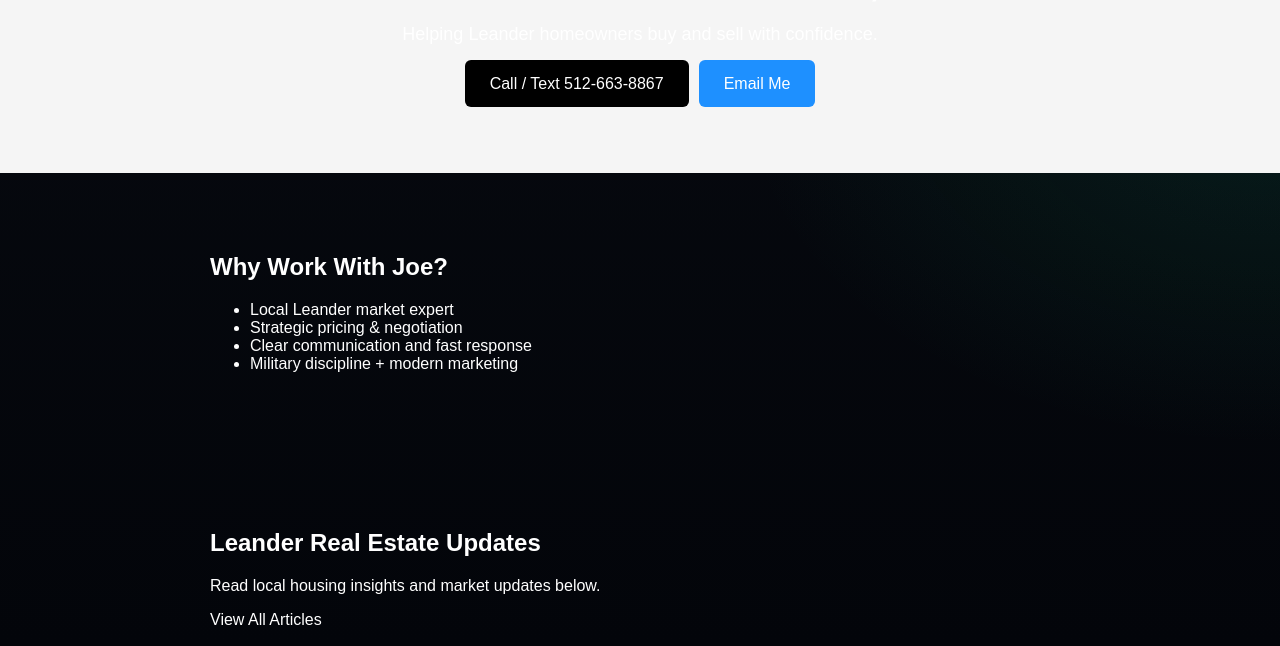
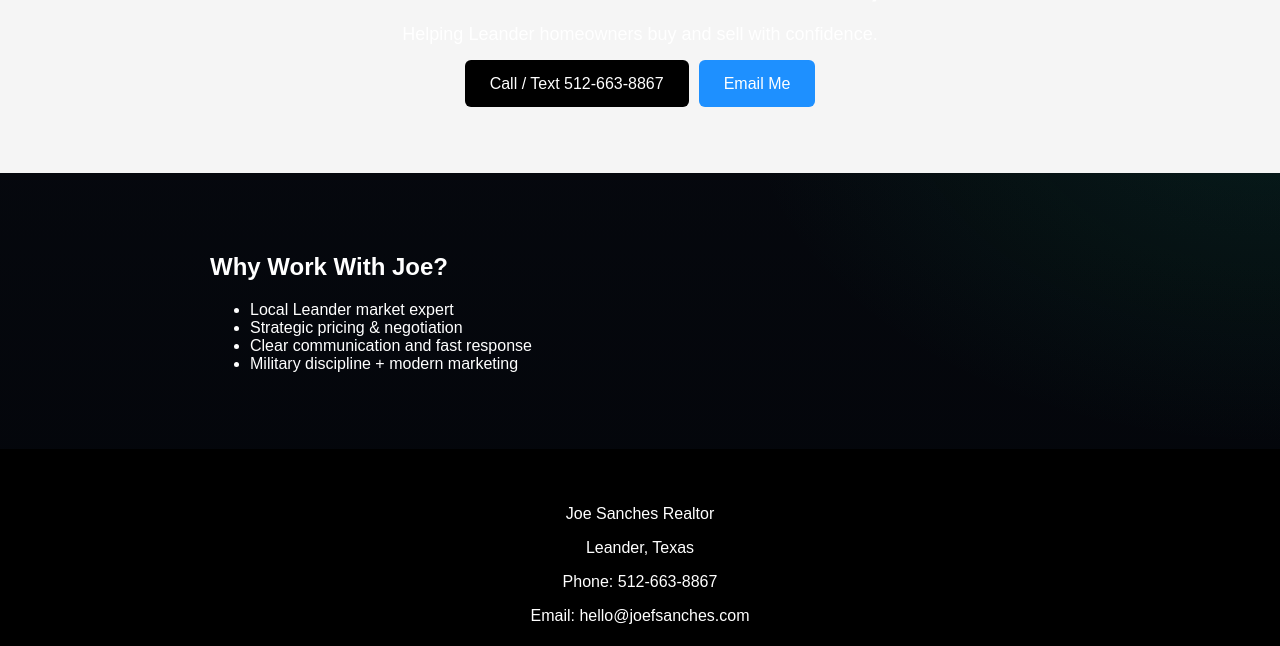
Before and after one commit to jsanches5959/joefsanches-seo, a Next.js app: page / in a window 1280 px wide. Shown: the part 154-800 px from the top of the page. Built offline with nearby package versions, Linux system fonts and the light colour scheme.

Commit message:
Update index.js

```diff
--- a/pages/index.js
+++ b/pages/index.js
@@ -4,7 +4,6 @@ export default function Home() {
   return (
     <main style={{ fontFamily: 'Arial, sans-serif' }}>
 
-      {/* HERO SECTION */}
       <section style={{
         textAlign: 'center',
         padding: '80px 20px',
@@ -13,33 +12,39 @@ export default function Home() {
         <h1 style={{ fontSize: '40px', marginBottom: '20px' }}>
           Joe Sanches Realtor – Leander, Texas
         </h1>
+
         <p style={{ fontSize: '18px', marginBottom: '30px' }}>
           Helping Leander homeowners buy and sell with confidence.
         </p>
 
-        <a href="tel:5126638867" style={{
+        <a
+          href="tel:5126638867"
+          style={{
             padding: '15px 25px',
             background: '#000',
             color: '#fff',
             textDecoration: 'none',
             marginRight: '10px',
             borderRadius: '6px'
-        }}>
+          }}
+        >
           Call / Text 512-663-8867
         </a>
 
-        <a href="mailto:hello@joefsanches.com" style={{
+        <a
+          href="mailto:hello@joefsanches.com"
+          style={{
             padding: '15px 25px',
             background: '#1e90ff',
             color: '#fff',
             textDecoration: 'none',
             borderRadius: '6px'
-        }}>
+          }}
+        >
           Email Me
         </a>
       </section>
 
-      {/* WHY ME */}
       <section style={{ padding: '60px 20px', maxWidth: 900, margin: '0 auto' }}>
         <h2>Why Work With Joe?</h2>
         <ul>
@@ -50,18 +55,6 @@ export default function Home() {
         </ul>
       </section>
 
-      {/* BLOG PREVIEW */}
-      <section style={{ padding: '60px 20px', maxWidth: 900, margin: '0 auto' }}>
-        <h2>Leander Real Estate Updates</h2>
-        <p>
-          Read local housing insights and market updates below.
-        </p>
-        <Link href="/posts">
-          View All Articles
-        </Link>
-      </section>
-
-      {/* FOOTER */}
       <footer style={{
         textAlign: 'center',
         padding: '40px 20px',
```
Lines whose indentation alone changed are shown as unchanged.
